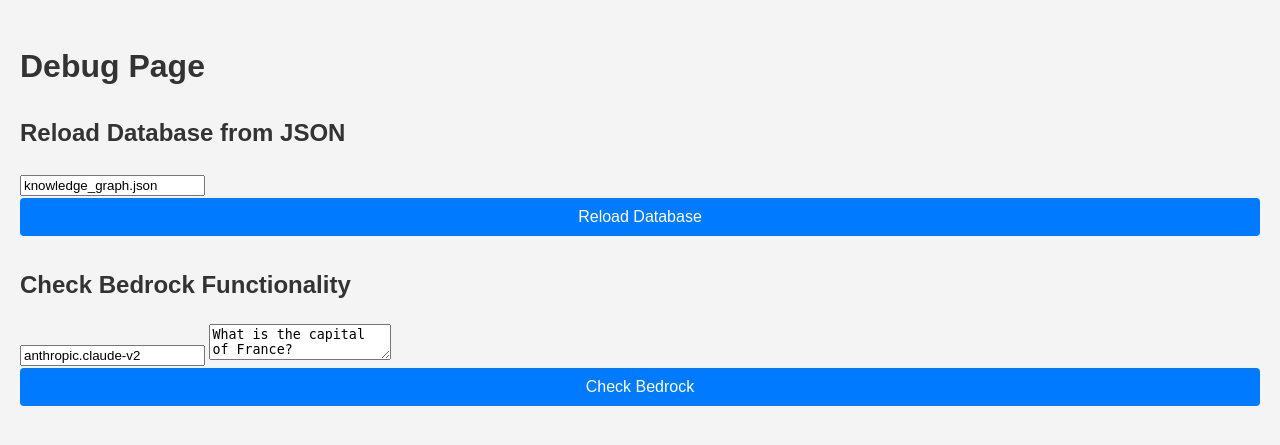
After one commit to jwalsh/neuro-graph-dynamics, a Flask app: page /debug in a window 1280 px wide. The commit adds this page. Shown: the top 445 px of the page. Run offline with Flask 3, Linux system fonts and the light colour scheme; parts of the project's set-up code (start-up, migrations or seed data) failed here and were passed over.

Commit message:
Agent query: Please verify the following: 1. The new debug page is accessible at /debug. 2. On the debug page, you can reload the database from a JSON file. 3. On the debug page, you can check Bedrock functionality. 4. The top nodes distances page now shows a colored similarity matrix, with cells ranging from white to red based on the distance value. Please confirm if all these features are working correctly.

```diff
--- a/app.py
+++ b/app.py
@@ -190,5 +190,22 @@ def update_contemporary_philosophers():
     result = kg.update_contemporary_philosophers()
     return jsonify({"message": result})
 
+@app.route('/debug')
+def debug_page():
+    return render_template('debug.html')
+
+@app.route('/reload_db', methods=['POST'])
+def reload_db():
+    filename = request.form.get('filename', 'knowledge_graph.json')
+    kg.load_graph(filename)
+    return jsonify({"message": f"Database reloaded from {filename}"})
+
+@app.route('/check_bedrock', methods=['POST'])
+def check_bedrock():
+    model_id = request.form.get('model_id', 'anthropic.claude-v2')
+    prompt = request.form.get('prompt', 'What is the capital of France?')
+    response = invoke_bedrock_model(model_id, prompt)
+    return jsonify({"response": response})
+
 if __name__ == '__main__':
     app.run(host='0.0.0.0', port=5000, debug=True)
--- /dev/null
+++ b/templates/debug.html
@@ -0,0 +1,44 @@
+<!DOCTYPE html>
+<html lang="en">
+<head>
+    <meta charset="UTF-8">
+    <meta name="viewport" content="width=device-width, initial-scale=1.0">
+    <title>Debug Page</title>
+    <link rel="stylesheet" href="/static/css/styles.css">
+    <script src="https://code.jquery.com/jquery-3.6.0.min.js"></script>
+</head>
+<body>
+    <h1>Debug Page</h1>
+    <section>
+        <h2>Reload Database from JSON</h2>
+        <input type="text" id="json-filename" placeholder="JSON filename" value="knowledge_graph.json">
+        <button id="reload-db-btn">Reload Database</button>
+        <div id="reload-result"></div>
+    </section>
+    <section>
+        <h2>Check Bedrock Functionality</h2>
+        <input type="text" id="bedrock-model" placeholder="Bedrock model ID" value="anthropic.claude-v2">
+        <textarea id="bedrock-prompt" placeholder="Enter prompt">What is the capital of France?</textarea>
+        <button id="check-bedrock-btn">Check Bedrock</button>
+        <div id="bedrock-result"></div>
+    </section>
+    <script>
+        $(document).ready(function() {
+            $('#reload-db-btn').click(function() {
+                var filename = $('#json-filename').val();
+                $.post('/reload_db', {filename: filename}, function(data) {
+                    $('#reload-result').text(data.message);
+                });
+            });
+
+            $('#check-bedrock-btn').click(function() {
+                var model_id = $('#bedrock-model').val();
+                var prompt = $('#bedrock-prompt').val();
+                $.post('/check_bedrock', {model_id: model_id, prompt: prompt}, function(data) {
+                    $('#bedrock-result').text(data.response);
+                });
+            });
+        });
+    </script>
+</body>
+</html>
```
Also changed, not shown: templates/top_nodes_distances.html (+15 -1 lines).
